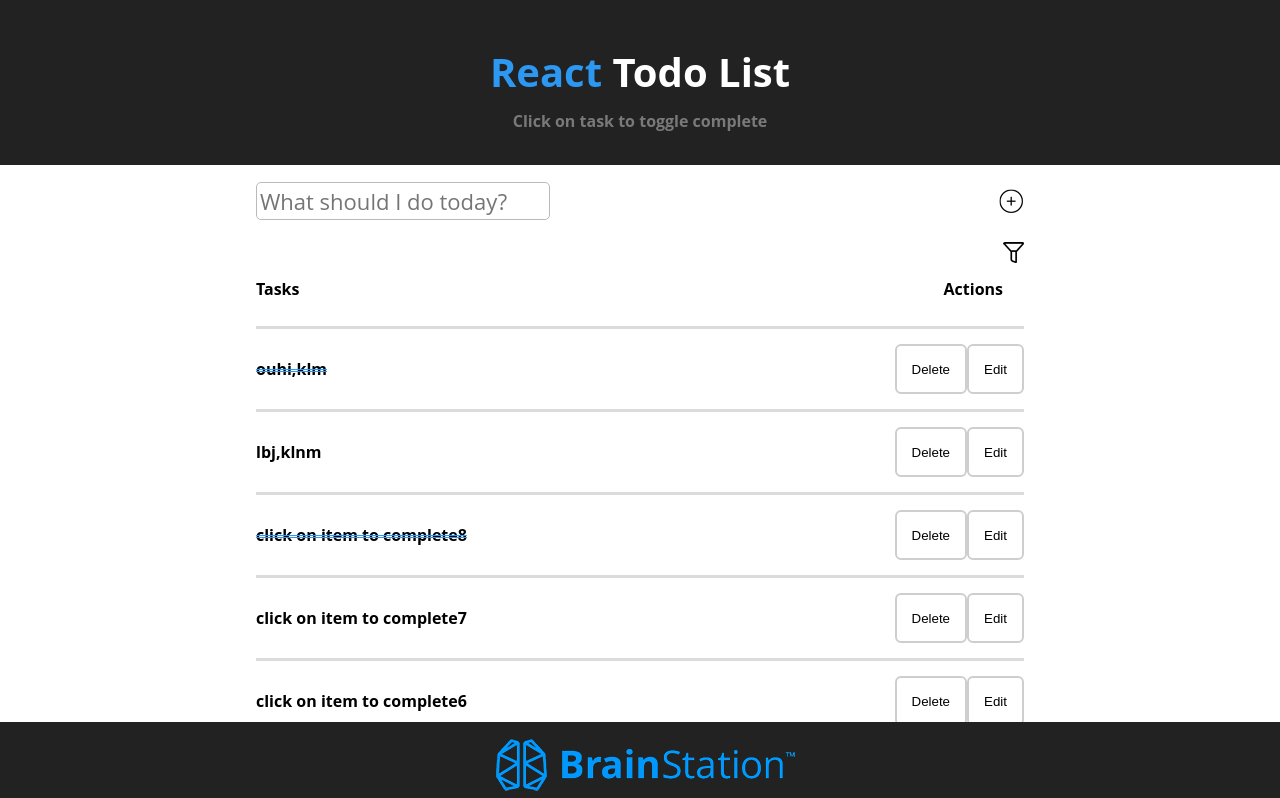
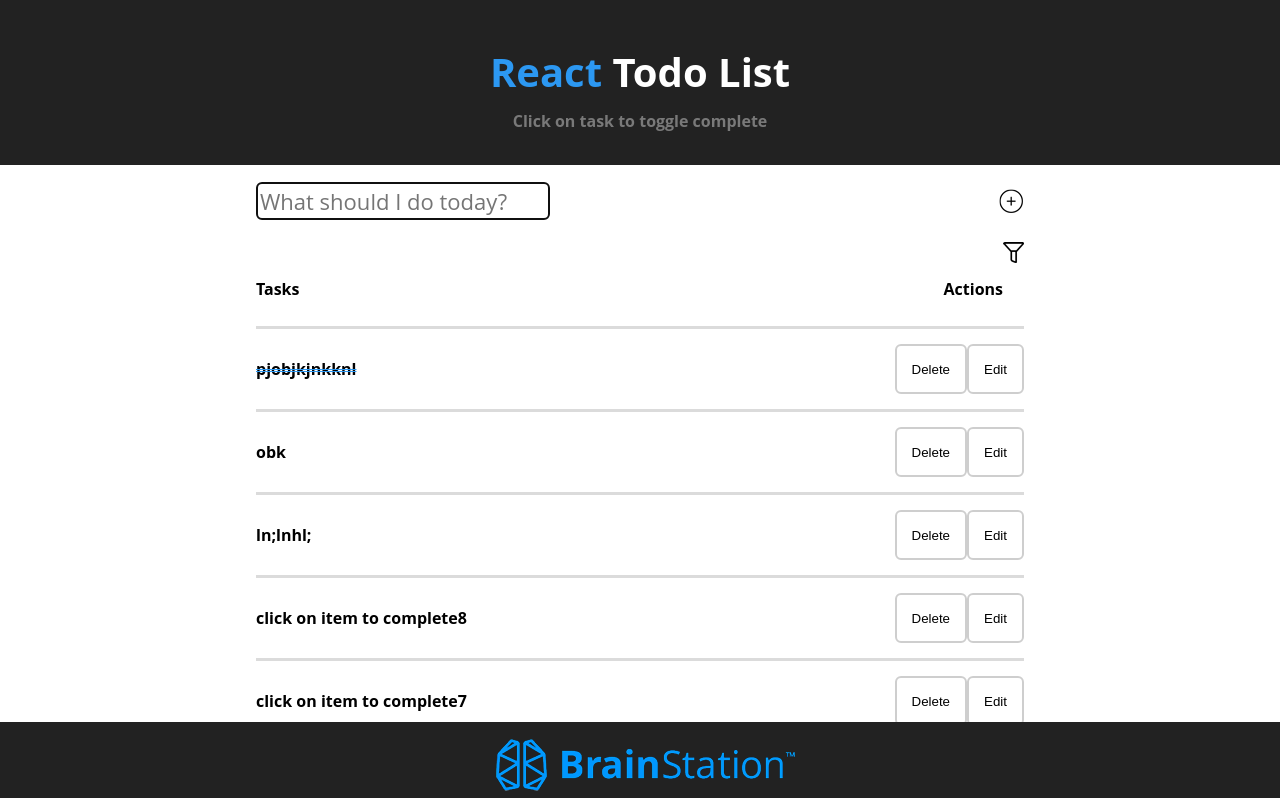
Before and after one commit to tetianastyt/todo, a React (Create React App) app: page / in a window 1280 px wide. Shown: the top 798 px of the page. Built offline with nearby package versions, Linux system fonts and the light colour scheme; data requests are answered from the project's data file.

Commit message:
Focus on inputs was added

```diff
--- a/server/db.json
+++ b/server/db.json
@@ -37,18 +37,22 @@
     },
     {
       "task": "click on item to complete8",
-      "statusIsDone": true,
+      "statusIsDone": false,
       "id": 8
     },
     {
-      "task": "lbj,klnm",
-      "statusIsDone": false,
+      "task": "ln;lnhl;",
       "id": 9
     },
     {
-      "task": "ouhi,klm",
+      "task": "obk",
+      "isDone": false,
+      "id": 10
+    },
+    {
+      "task": "pjobjkjnkknl",
       "statusIsDone": true,
-      "id": 10
+      "id": 11
     }
   ]
 }
--- a/src/Components/Main/TodoList/DeleteButton/DeleteButton.js
+++ b/src/Components/Main/TodoList/DeleteButton/DeleteButton.js
@@ -35,19 +35,27 @@ function DeleteButton(props){
 
     return (
         <div>
-            <button className="button" onClick={openModal}>Delete</button>
+            <button className="button" onClick={openModal}>
+                Delete
+            </button>
             <Modal
                 style={customStyles}
                 isOpen={modalIsOpen}
                 onRequestClose={closeModal}
             >
                 <p>A u sure?</p>
-                    <button onClick={closeModal}>Nope</button>
-                    <button onClick={() => {
-                        deleteTask();
-                        closeModal();
-                    }}>
-                        Yep</button>
+                <form onSubmit={() => {
+                    deleteTask();
+                    closeModal();
+                }}>
+                    <button onClick={closeModal}>
+                        Nope
+                    </button>
+                    <button
+                        type="submit">
+                        Yep
+                    </button>
+                </form>
             </Modal>
         </div>
     );
--- a/src/Components/Main/TodoList/FormForAdding/FormForAdding.js
+++ b/src/Components/Main/TodoList/FormForAdding/FormForAdding.js
@@ -1,10 +1,10 @@
-import React, { useCallback, useState, } from 'react';
+import React, { useCallback, useState } from 'react';
 import Api from '../../../../engine/services/api';
 import plus from './plus.png';
 import './FormForAdding.css'
 
 function FormForAdding(props) {
-    const {setData} = props;
+    const {setData, textInput} = props;
     const [inputValue, setInputValue] = useState('');
 
     const onSubmitHandler = useCallback((ev) => {
@@ -17,7 +17,7 @@ function FormForAdding(props) {
                 .catch(error => console.log(error))
                 .finally(() => setInputValue(''));
         }
-    }, [setData])
+    }, [setData]);
 
     const handleInputChange = useCallback((ev) => {
         const value = ev.target.value;
@@ -32,6 +32,7 @@ function FormForAdding(props) {
                     value={inputValue}
                     onChange={handleInputChange}
                     placeholder="What should I do today?"
+                    ref={textInput}
                 />
                 <input
                     type="image"
--- a/src/Components/Main/TodoList/TodoList.js
+++ b/src/Components/Main/TodoList/TodoList.js
@@ -1,4 +1,4 @@
-import React, {useEffect, useState} from 'react'
+import React, {useEffect, useState, useRef} from 'react'
 import './TodoList.css'
 import TodoListItem from './TodoListItem/TodoListItem'
 import filter from './filter.png'
@@ -8,20 +8,22 @@ import FormForAdding from "./FormForAdding/FormForAdding";
 function ForDoingList() {
     const [data, setData] = useState([]);
     const [error, setError] = useState(false);
+    if (error) throw error;
     const [isLoading, setIsLoading] = useState(false);
-    if (error) throw error;
+    const textInput = useRef(null);
 
     useEffect(() => {
         setIsLoading(true);
         Api.getData()
             .then(res => setData(res.data))
             .catch(err => setError(err.message))
-            .finally(() => setIsLoading(false))
+            .finally(() => setIsLoading(false));
+        textInput.current.focus();
     }, []);
 
     return (
         <>
-            <FormForAdding setData={setData} />
+            <FormForAdding setData={setData} textInput={textInput}/>
             <img className="filter" src={filter} alt="filterButton"/>
             <div className="todoList_header">
                 <p><b>Tasks</b></p>
--- a/src/Components/Main/TodoList/TodoListItem/FormForEditing/FormForEditing.js
+++ b/src/Components/Main/TodoList/TodoListItem/FormForEditing/FormForEditing.js
@@ -1,4 +1,4 @@
-import React, { useCallback, useState, } from 'react';
+import React, {useCallback, useEffect, useState,} from 'react';
 import Api from '../../../../../engine/services/api';
 import './FormForEditing.css';
 
@@ -9,10 +9,15 @@ function FormForEditing(props) {
         task,
         id,
         isDone,
-        setIsDone
+        setIsDone,
+        textInput_ed
     } = props;
 
     const [inputVal, setInputVal] = useState(task);
+
+    useEffect(() => {
+        textInput_ed.current.focus();
+    });
 
     const onSubmitHandler_ed = useCallback((ev) => {
         ev.preventDefault();
@@ -45,6 +50,7 @@ function FormForEditing(props) {
                 type="text"
                 value={inputVal}
                 onChange={handleInputChanges}
+                ref={textInput_ed}
             />
             <button type="submit" className="button">Save</button>
         </form>
--- a/src/Components/Main/TodoList/TodoListItem/TodoListItem.js
+++ b/src/Components/Main/TodoList/TodoListItem/TodoListItem.js
@@ -1,4 +1,4 @@
-import React, {useState} from 'react';
+import React, { useState, useRef } from 'react';
 import PropTypes from 'prop-types';
 import './TodoListItem.css';
 import DeleteButton from "../DeleteButton/DeleteButton";
@@ -10,6 +10,8 @@ function TodoListItem(props) {
     const { task, id, setData, statusIsDone } = props;
     const [beingEdited, setBeingEdited] = useState(false);
     const [isDone, setIsDone] = useState(statusIsDone);
+
+    const textInput_ed = useRef(null);
 
     const checkboxClass = cn('todoListItem', {'crossedText': isDone});
     return (
@@ -23,6 +25,7 @@ function TodoListItem(props) {
                         setBeingEdited={setBeingEdited}
                         isDone={isDone}
                         setIsDone={setIsDone}
+                        textInput_ed={textInput_ed}
                     />
                 ) : (
                     <div className={checkboxClass}>
```
